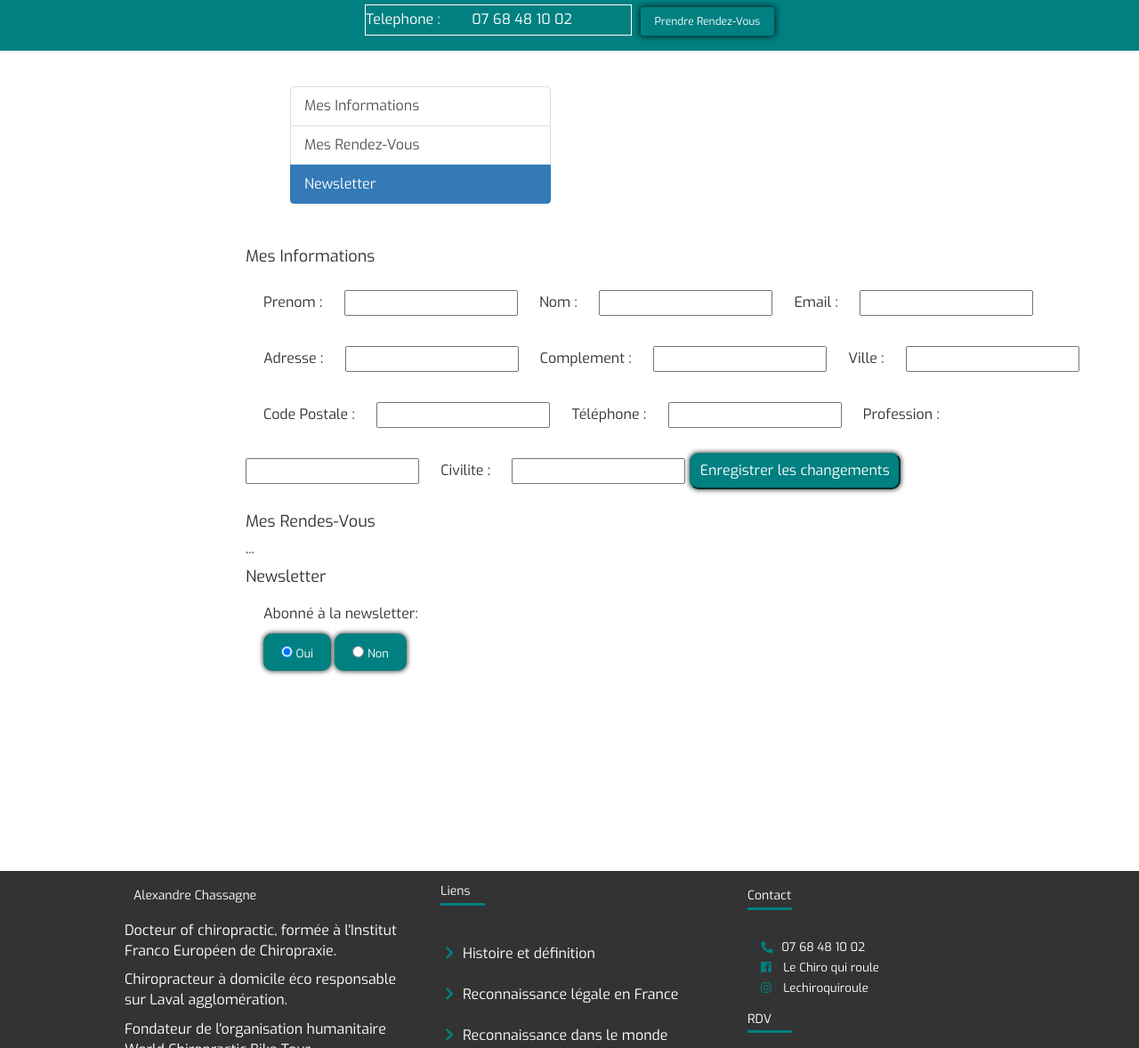
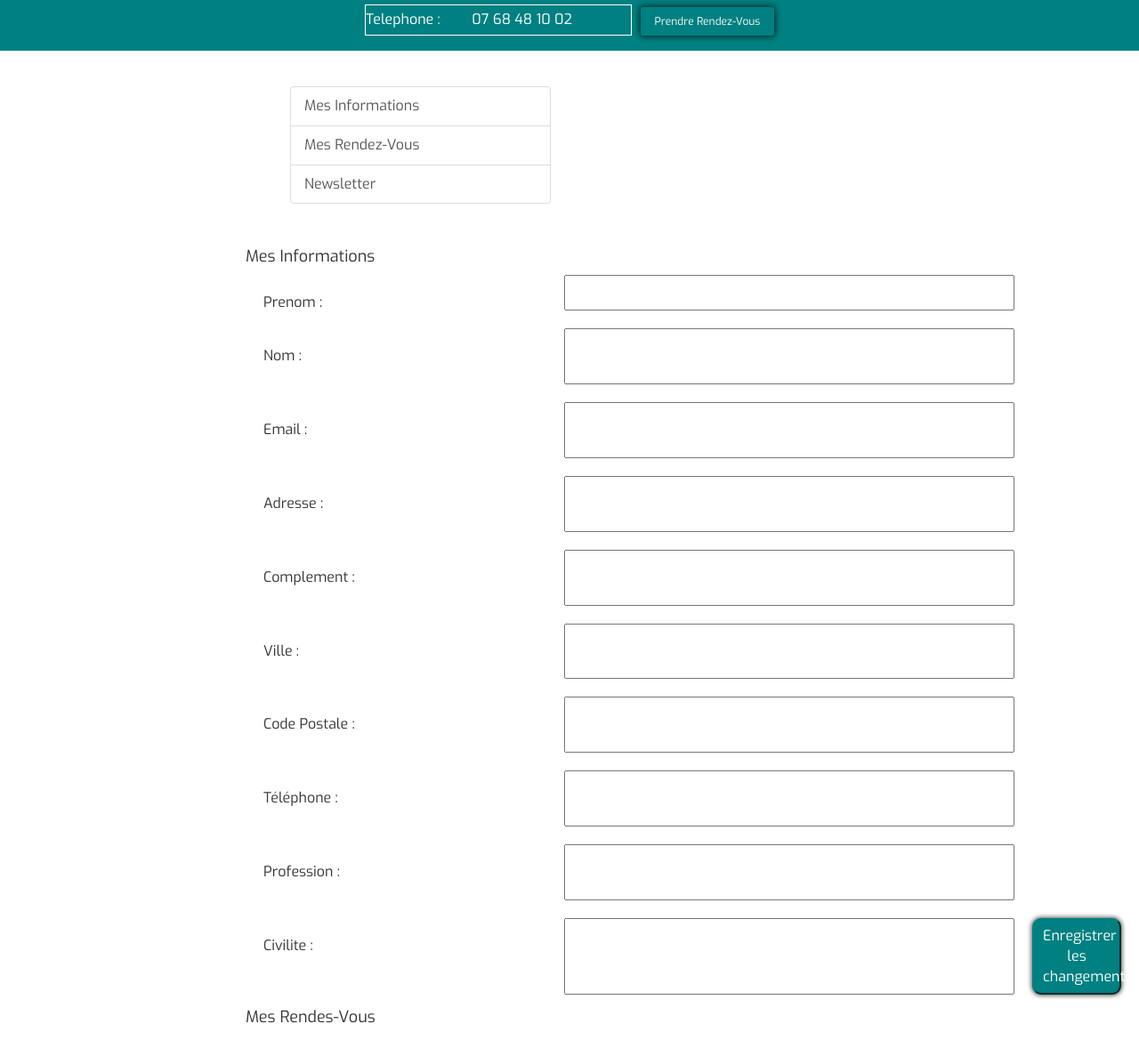
Before and after one commit to NyanUnicorn/Stage, a PHP site: page /user-profile.php in a window 1280 px wide. Shown: the part 248-1426 px from the top of the page at 89% size. Run offline with PHP 8.4, Linux system fonts and the light colour scheme; the visitor is signed in with stand-in values (Sample User, id 1); data that the repository does not hold is empty; some libraries are stand-ins or nearby versions.

Commit message:
newletter + grid userprofile

```diff
--- a/public/style/style.css
+++ b/public/style/style.css
@@ -101,14 +101,17 @@ div.affix + .img_alexandre_velo{
 
 
 
+/*page newsletter*/
 
+.link{
 
+	text-decoration: none;
+	color : black;
+}
 
-
-
-
-
-
+.link:hover{
+	text-decoration: none;
+}
 
 
 
--- a/public/style/style_user.css
+++ b/public/style/style_user.css
@@ -7,14 +7,24 @@ padding: 10px 20px 10px 20px;
 
 .userForm{
 
+display: grid;
+grid-template-columns: 2fr 3fr 100px;
+grid-template-rows: 40px;
+grid-gap: 20px;
+}
+
+.userLabel{
+  grid-column: 1;
+  font-weight: 400;
+  margin: 20px;
+}
+
+.userInput{
+
+grid-column:2;
 
 }
 
-.userLabel{
-
-  font-weight: 400;
-  margin: 20px;
-}
 
 .userItem{
 
--- a/src/Repository/UserRepository.php
+++ b/src/Repository/UserRepository.php
@@ -38,7 +38,7 @@ class UserRepository {
   public static function userInfo(){
 
     $query = new DB;
-    $return = $query->query("SELECT prenom, nom, date_nais, adresse, complement, ville, cd_postale, email, phone, profession, newsletter, Civilite_id FROM user WHERE id=$id  ");
+    $return = $query->query("SELECT prenom, nom, date_nais, adresse, complement, ville, cd_postale, email, phone, profession, newsletter, Civilite_id FROM User WHERE email='$_email'");
   }
 
   //fonction qui permet de créer un utilisateur
--- a/src/Service/ClassTools.php
+++ b/src/Service/ClassTools.php
@@ -2,6 +2,7 @@
 namespace Service;
 
 use Repository\CiviliteRepository as CivRep;
+use Repository\UserRepository as UserRep;
 
 class ClassTools{
 //fonction qui permet de recuperer la civilite dans la BDD
@@ -29,6 +30,10 @@ class ClassTools{
     return $randomString;
 }
 
+  public static function SetUserInfo(){
+
+
+  }
 
 }
 
--- a/view/user-profile-view.php
+++ b/view/user-profile-view.php
@@ -51,37 +51,37 @@
                     </div>
                     <div data-spy="scroll" data-target="#list-example" data-offset="0" class="scrollspy-example">
                       <h4 id="list-item-1">Mes Informations</h4>
-                      <form class="" action="index.html" method="post">
+                      <form class="userForm" action="index.html" method="post">
 
                         <label class="userLabel" for="prenom">Prenom :</label>
-                        <input type="text" name="" value="<?php ?>">
+                        <input class="userInput" type="text" name="" value="<?php ?>">
 
                         <label class="userLabel" for="nom">Nom :</label>
-                        <input type="text" name="" value="<?php ?>">
+                        <input class="userInput" type="text" name="" value="<?php ?>">
 
                         <label class="userLabel" for="email">Email :</label>
-                        <input type="text" name="" value="<?php ?>">
+                        <input class="userInput" type="text" name="" value="<?php ?>">
 
                         <label class="userLabel" for="adresse">Adresse :</label>
-                        <input type="text" name="" value="<?php ?>">
+                        <input class="userInput" type="text" name="" value="<?php ?>">
 
                         <label class="userLabel" for="complement">Complement :</label>
-                        <input type="text" name="" value="<?php ?>">
+                        <input class="userInput" type="text" name="" value="<?php ?>">
 
                         <label class="userLabel" for="ville">Ville :</label>
-                        <input type="text" name="" value="<?php ?>">
+                        <input class="userInput" type="text" name="" value="<?php ?>">
 
                         <label class="userLabel" for="cd_postale">Code Postale :</label>
-                        <input type="text" name="" value="<?php ?>">
+                        <input class="userInput" type="text" name="" value="<?php ?>">
 
                         <label class="userLabel" for="tel">Téléphone :</label>
-                        <input type="text" name="" value="<?php ?>">
+                        <input class="userInput" type="text" name="" value="<?php ?>">
 
                         <label class="userLabel" for="profession">Profession :</label>
-                        <input type="text" name="" value="<?php ?>">
+                        <input class="userInput" type="text" name="" value="<?php ?>">
 
                         <label class="userLabel" for="Civilite">Civilite :</label>
-                        <input type="text" name="" value="<?php ?>">
+                        <input class="userInput" type="text" name="" value="<?php ?>">
 
                         <button class="RDVButton" type="submit" name="button">Enregistrer les changements</button>
                       </form>
```
Also changed, not shown: public/newsletter.php (added, +41 -0 lines), view/newsletter-view.php (renamed from view/newsletter.php, +7 -11 lines), view/wcbt-view.php (+0 -13 lines).
